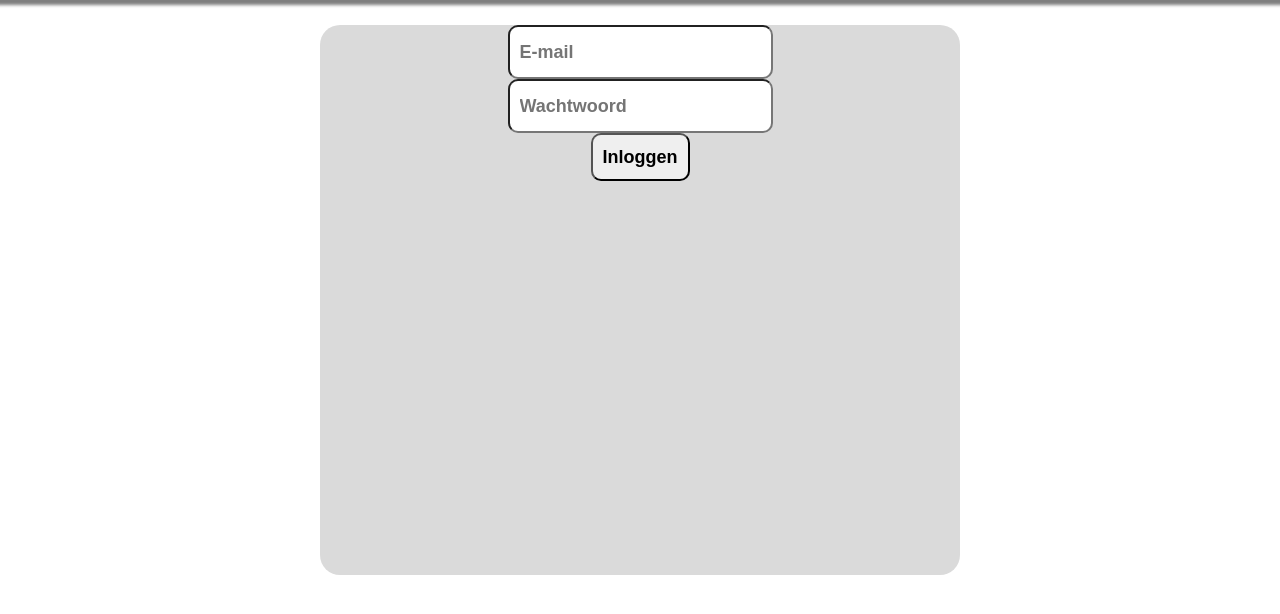
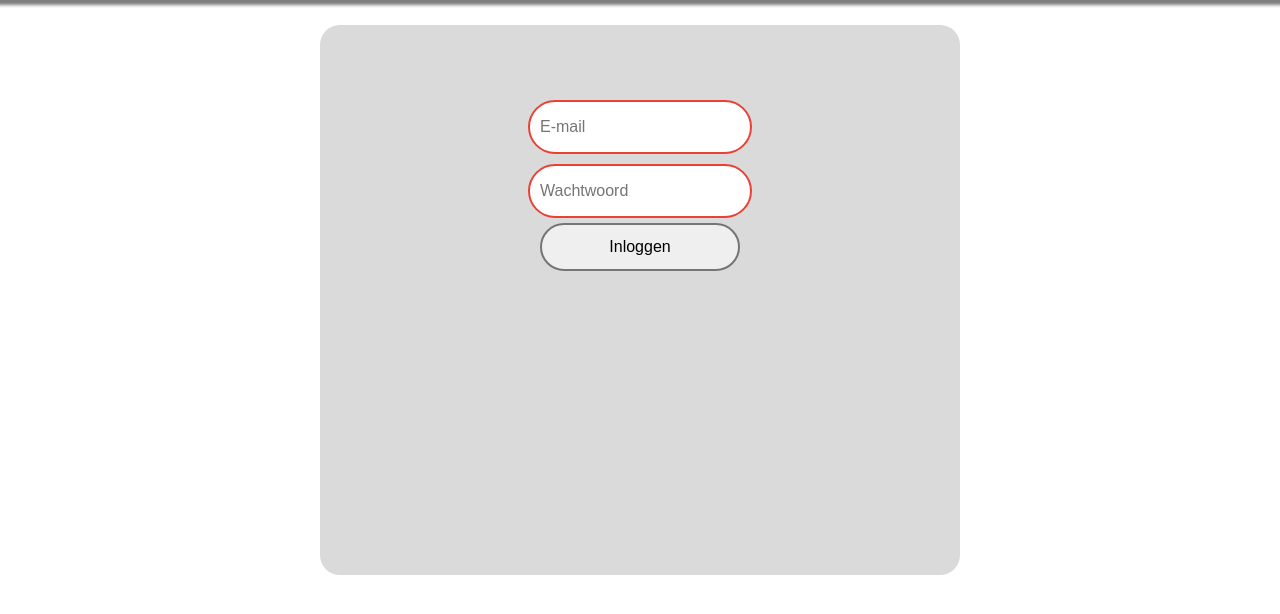
Before and after one commit to FabianENL/UnterBunter-Support, a PHP site: page /login.php in a window 1280 px wide. Shown: the part 100-714 px from the top of the page. Run offline with PHP 8.4, Linux system fonts and the light colour scheme; some web fonts are replaced.

Commit message:
login css verbeterd

```diff
--- a/css/index.css
+++ b/css/index.css
@@ -130,11 +130,37 @@ body{
     background-color: #dadada;
 }
 
-.login form input{
-    border-radius: 10px;
+.login form input[type=email]{
+    position: relative;
+    border: 2px solid #eb4034;
+    border-radius: 50px;
+    width: 200px;
     height: 48px;
     padding-left: 10px;
     padding-right: 10px;
-    font-size: 18px;
-    font-weight: bold;
+    font-size: 16px;
+    top: 75px;
 }
+.login form input[type=password]{
+    position: relative;
+    top: 85px;
+    border: 2px solid #eb4034;
+    border-radius: 50px;
+    width: 200px;
+    height: 48px;
+    padding-left: 10px;
+    padding-right: 10px;
+    font-size: 16px;
+}
+
+.login form input[type=submit]{
+    position: relative;
+    top: 90px;
+    border: 2px solid #757575;
+    border-radius: 50px;
+    width: 200px;
+    height: 48px;
+    padding-left: 10px;
+    padding-right: 10px;
+    font-size: 16px;
+}
```
